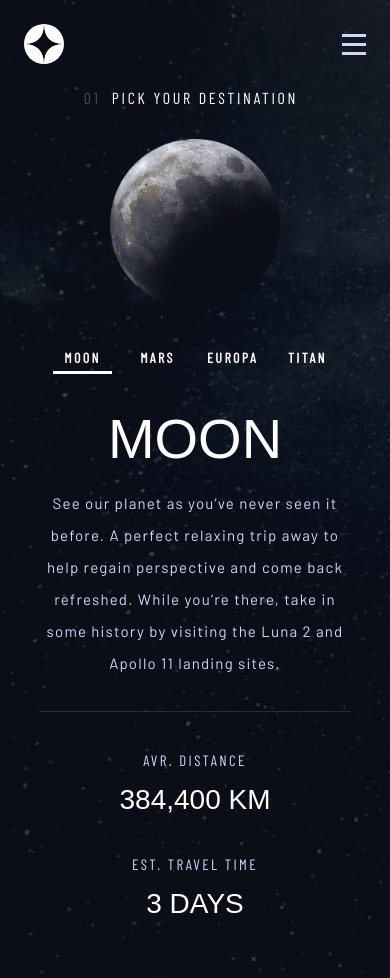
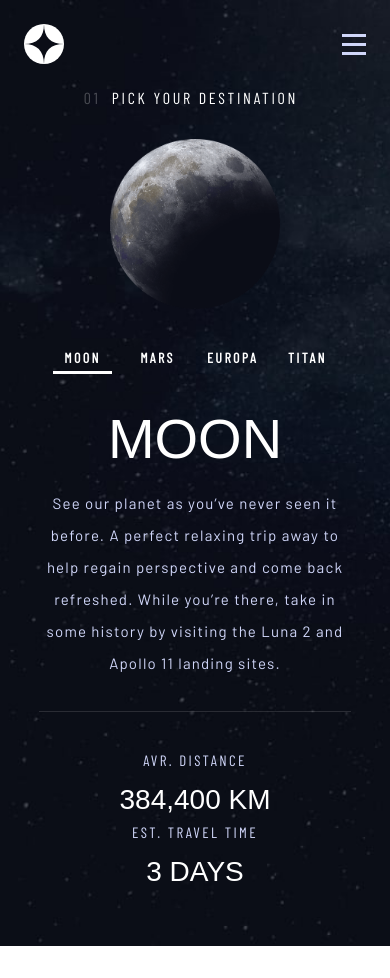
Before and after one commit to AyanorII/space-tourism, a React (Create React App) app in the folder space-tourism/: page /destination in a window 390 px wide. After the commit the page ends 946 px from the top, so only its background shows below. Built offline with nearby package versions, Linux system fonts and the light colour scheme; a web font is replaced by a local one.

Commit message:
fix responsiveness destination page

```diff
--- a/space-tourism/src/pages/Destination/Destination.jsx
+++ b/space-tourism/src/pages/Destination/Destination.jsx
@@ -29,11 +29,11 @@ const DestinationPage = styled(Page)`
   }
 
   @media (min-width: 1440px) {
-    padding-top: 7.5rem;
+    padding-top: 9rem;
     grid-template-columns: 1fr 1fr;
-    grid-template-rows: 50px 0.75fr 1.5fr 1fr;
+    grid-template-rows: 50px 0.75fr 300px 1fr;
     column-gap: 15%;
-    row-gap: 0;
+    row-gap: 2rem;
     padding-inline: 15%;
     justify-items: start;
     height: 100vh;
--- a/space-tourism/src/pages/Destination/DestinationFooter.jsx
+++ b/space-tourism/src/pages/Destination/DestinationFooter.jsx
@@ -3,7 +3,8 @@ import styled from "styled-components";
 
 const Footer = styled.div`
   display: grid;
-  gap: 2rem;
+  /* gap: 2rem; */
+  width: 100%;
 
   @media (min-width: 768px) {
     grid-template-columns: repeat(2, 1fr);
@@ -13,14 +14,21 @@ const Footer = styled.div`
   @media (min-width: 1440px) {
     align-self: start;
   }
+
+  @media (min-width: 1920px) {
+    gap: 0;
+  }
 `;
 
 const Container = styled.div`
-  place-items: center;
   text-transform: uppercase;
   text-align: center;
   display: grid;
   gap: 0.5rem;
+
+  @media (min-width: 1440px) {
+    text-align: left;
+  }
 `;
 
 const Info = styled.p`
--- a/space-tourism/src/pages/Destination/PlanetContent.jsx
+++ b/space-tourism/src/pages/Destination/PlanetContent.jsx
@@ -15,6 +15,7 @@ const Container = styled.div`
 
   @media (min-width: 1440px) {
     text-align: left;
+    height: 100%;
   }
 `;
 
```
